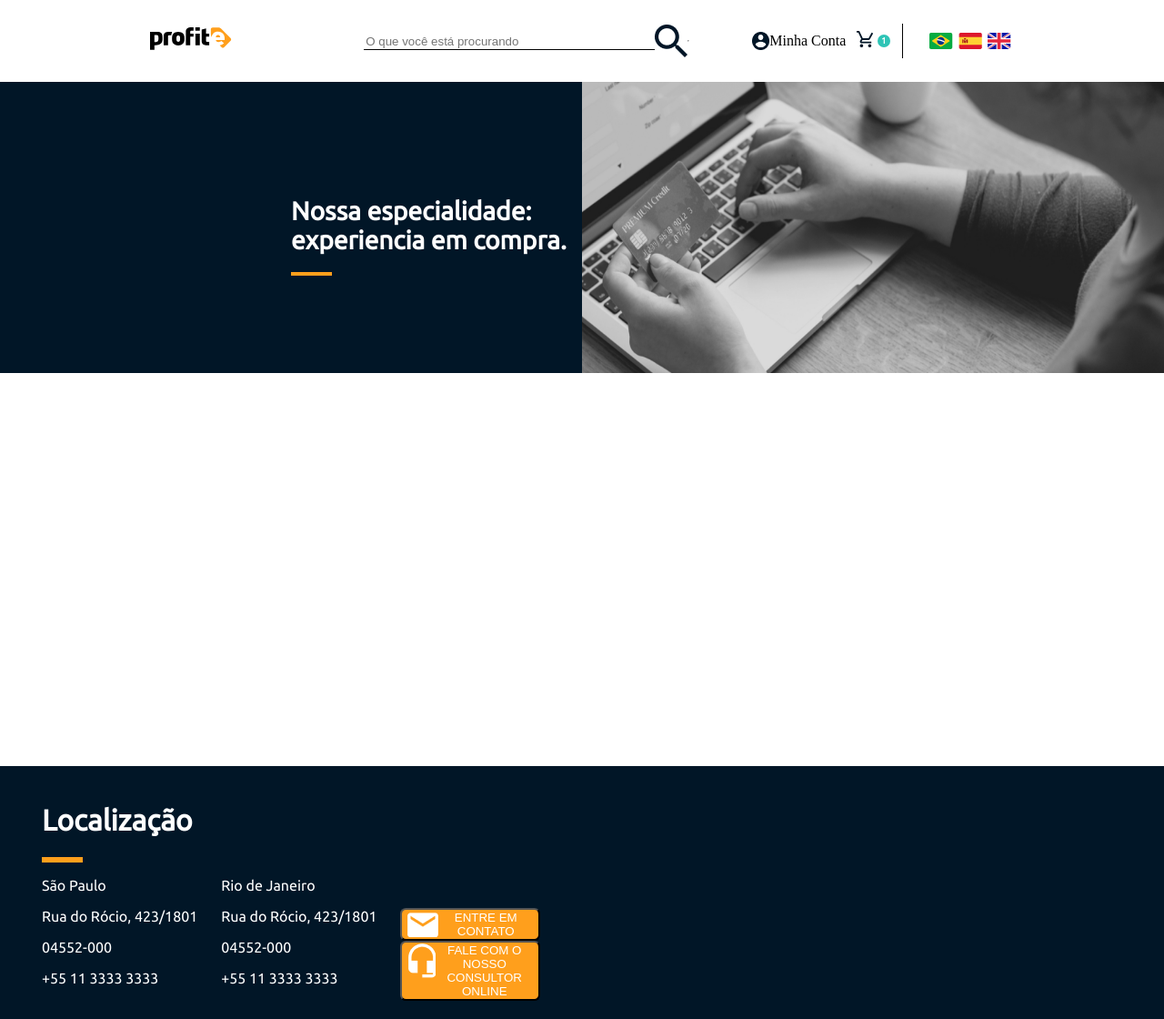
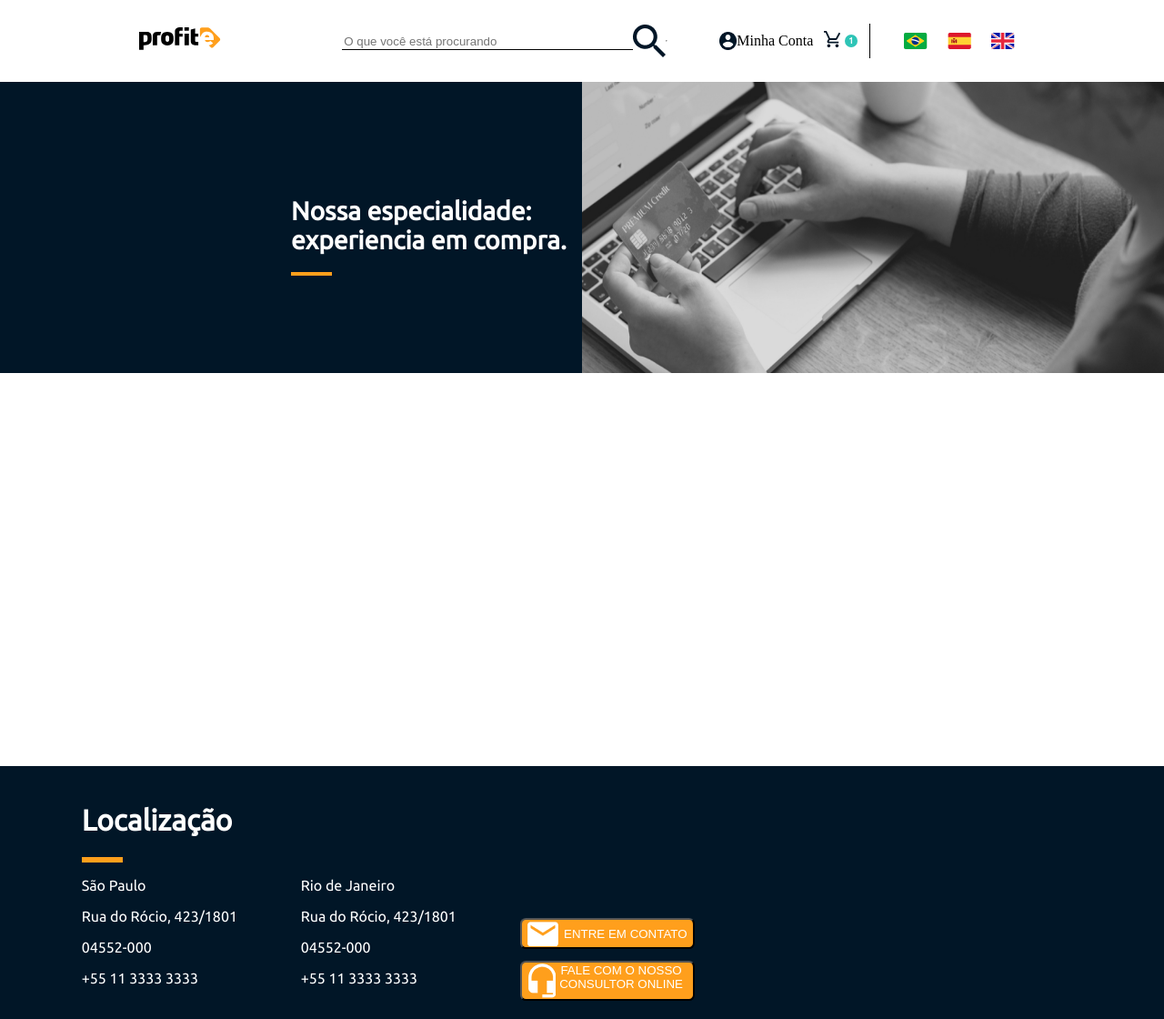
Before and after one commit to Marcos-antt/DesafioProfite, a Flask app: page / in a window 1280 px wide. Shown: the whole page at 91% size. Run offline with Flask 2, Linux system fonts and the light colour scheme.

Commit message:
concertos de medidas

```diff
--- a/application/view/static/css/style.css
+++ b/application/view/static/css/style.css
@@ -51,6 +51,7 @@
     width: 50vw;
     height: 25vw;
 
+
 }
 .texto_banner{
     color: white;
@@ -76,7 +77,7 @@
     background-color: #011627;
     display: grid;
     grid-template-areas: "localizacao  botoes";
-    grid-template-columns: 1fr 1fr ;
+    grid-template-columns: 2fr 1fr ;
 }
 
 .localizacao{
@@ -119,17 +120,20 @@
     border-radius: 0.5vw;
     background-color: #FF9F1C;
     display: flex;
-    width: 12vw;
+    width: 15vw;
     align-items: center;
     color: white;
+    justify-content: space-between;
 }
 
 .btn_contet1{
     border-radius: 0.5vw;
     background-color: #FF9F1C;
     display: flex;
-    width: 12vw;
+    width: 15vw;
     color: white;
+    justify-content: space-between;
+    margin-top: 1vw;
 }
 
 
@@ -197,7 +201,7 @@
     display: flex;
     flex-wrap: nowrap;
     justify-content: space-around;
-    width: 12vh;
+    width: 18vh;
     padding-left: 2vw;
 
 
--- a/application/view/templates/index.html
+++ b/application/view/templates/index.html
@@ -21,7 +21,9 @@
                 <input type="text" name="serch" id="search" placeholder="O que você está procurando">
             </form>
             <img class="icobusca" src="{{ url_for('static', filename='img/busca.png') }}" alt="">
-            <div class="linha"><hr class="hr2"></div>
+            <div class="linha">
+                <hr class="hr2">
+            </div>
         </div>
         <div class="campoconta">
             <div class="conta">
@@ -43,12 +45,12 @@
     </nav>
     <header id="slide">
         <div id="text">
-            <div  class="texto_banner">
+            <div class="texto_banner">
                 <h1>Nossa especialidade: experiencia em compra.</h1>
                 <div class="linhabaner"></div>
             </div>
         </div>
-        <div  class="img_banner">
+        <div class="img_banner">
 
         </div>
     </header>
@@ -74,13 +76,16 @@
             <div id="botoes">
                 <div id="contato">
                     <button class='btn_contet'>
+
                             <img src="{{ url_for('static', filename='img/email.png') }}" alt="" class="img_ft">
                             ENTRE EM CONTATO
+
                     </button>
+                    <button class='btn_contet1'>
 
-            <button class='btn_contet1'>
                             <img src="{{ url_for('static', filename='img/telefone.png') }}" alt="" class="img_ft">
                             FALE COM O NOSSO CONSULTOR ONLINE
+
                     </button>
                 </div>
     </footer>
```
Lines whose indentation alone changed are shown as unchanged.
